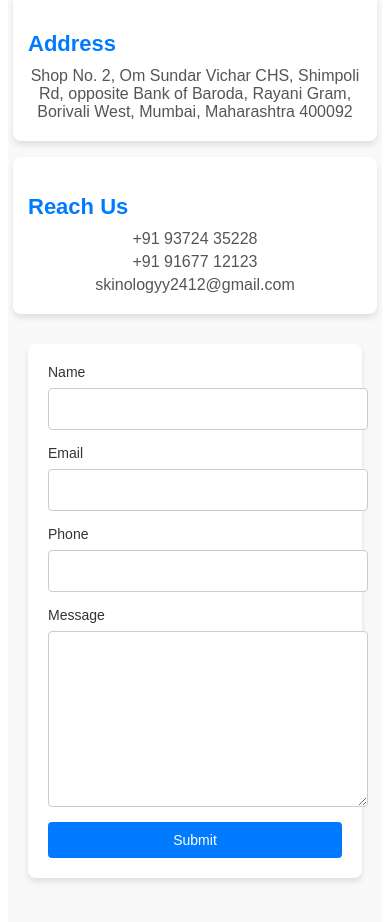
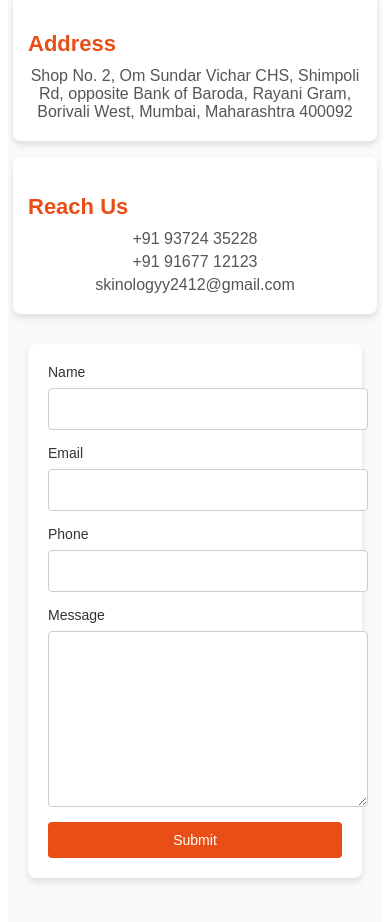
Before and after one commit to komalmastud/skincare-webside, a React (Vite) app: page /contact in a window 390 px wide. Shown: the part 1039-1961 px from the top of the page. Built offline with nearby package versions, Linux system fonts and the light colour scheme.

Commit message:
creating responsive for small screen

```diff
--- a/src/Components/Popup.css
+++ b/src/Components/Popup.css
@@ -51,13 +51,13 @@
 }
 
 .popup-container button {
-  background-color: #007bff;
+  background-color: rgb(232, 78, 21);
   color: white;
   cursor: pointer;
 }
 
 .popup-container button:hover {
-  background-color: #0056b3;
+  background-color: rgb(232, 78, 21);
 }
 
 .popup-container h2 {
--- a/src/pages/contactUs.css
+++ b/src/pages/contactUs.css
@@ -36,7 +36,7 @@
 
 .contact-box1 h3 {
   font-size: 22px;
-  color: #007bff;
+  color: rgb(232, 78, 21);
   margin-bottom: 10px;
 }
 
@@ -75,7 +75,7 @@
 .contact-form button {
   padding: 12px;
   font-size: 18px;
-  background-color: #007bff;
+  background-color: rgb(232, 78, 21);
   color: white;
   border: none;
   border-radius: 4px;
@@ -84,7 +84,7 @@
 }
 
 .contact-form button:hover {
-  background-color: #0056b3;
+  background-color: rgb(232, 78, 21);
 }
 
 .contact-form textarea {
```
